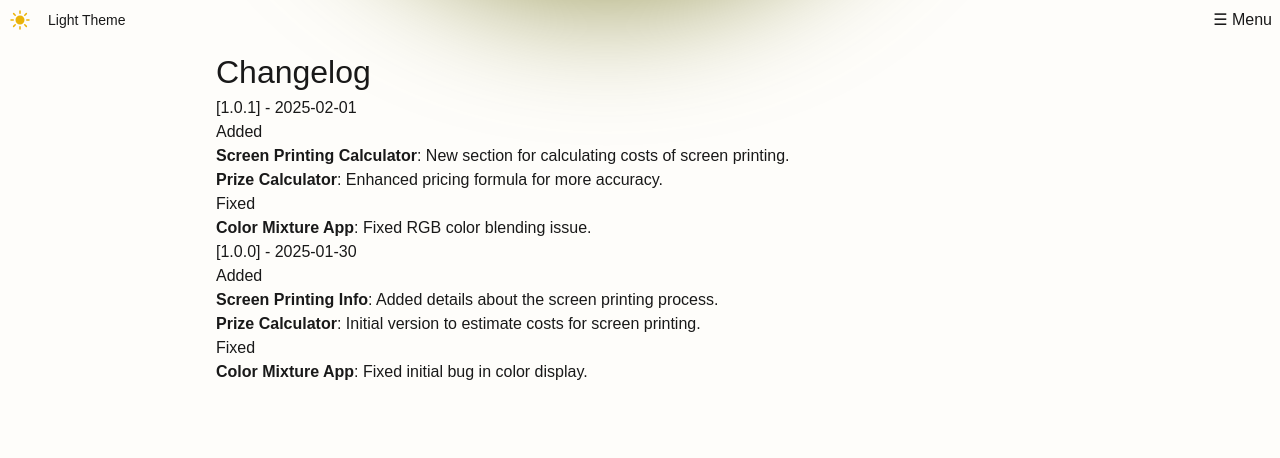
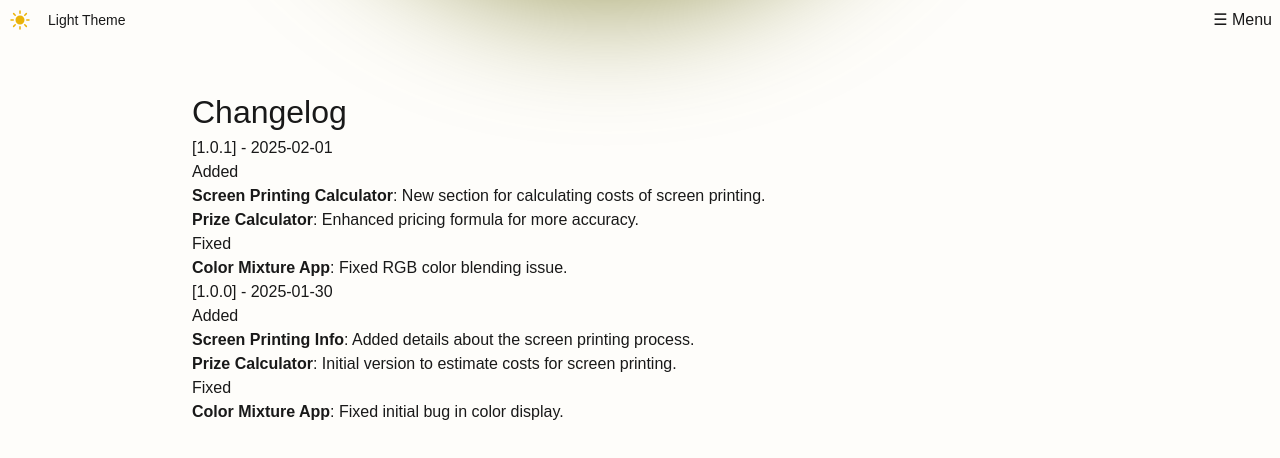
Before and after one commit to simulasikode/simulasi-cc, a Next.js app: page /changelog in a window 1280 px wide. Shown: the top 458 px of the page. Built offline with nearby package versions, Linux system fonts and the light colour scheme.

Commit message:
feat:layout

```diff
--- a/src/components/Layout.tsx
+++ b/src/components/Layout.tsx
@@ -6,7 +6,7 @@ interface LayoutProps {
 
 const Layout = ({ children }: LayoutProps) => {
   return (
-    <div className="max-w-4xl mx-auto p-6">
+    <div className="max-w-4xl mx-auto py-16">
       <main className="mt-6">{children}</main>
     </div>
   );
```
